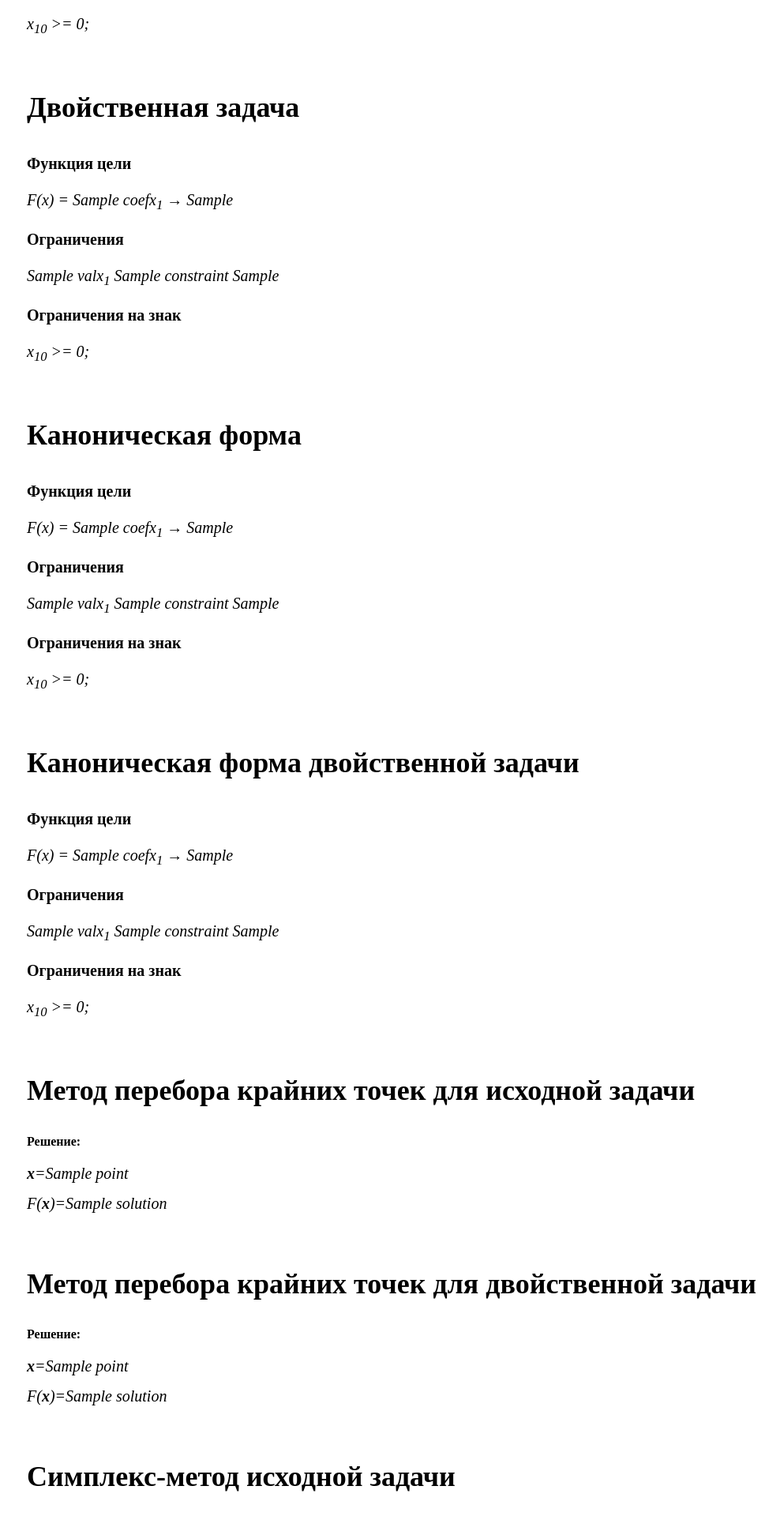
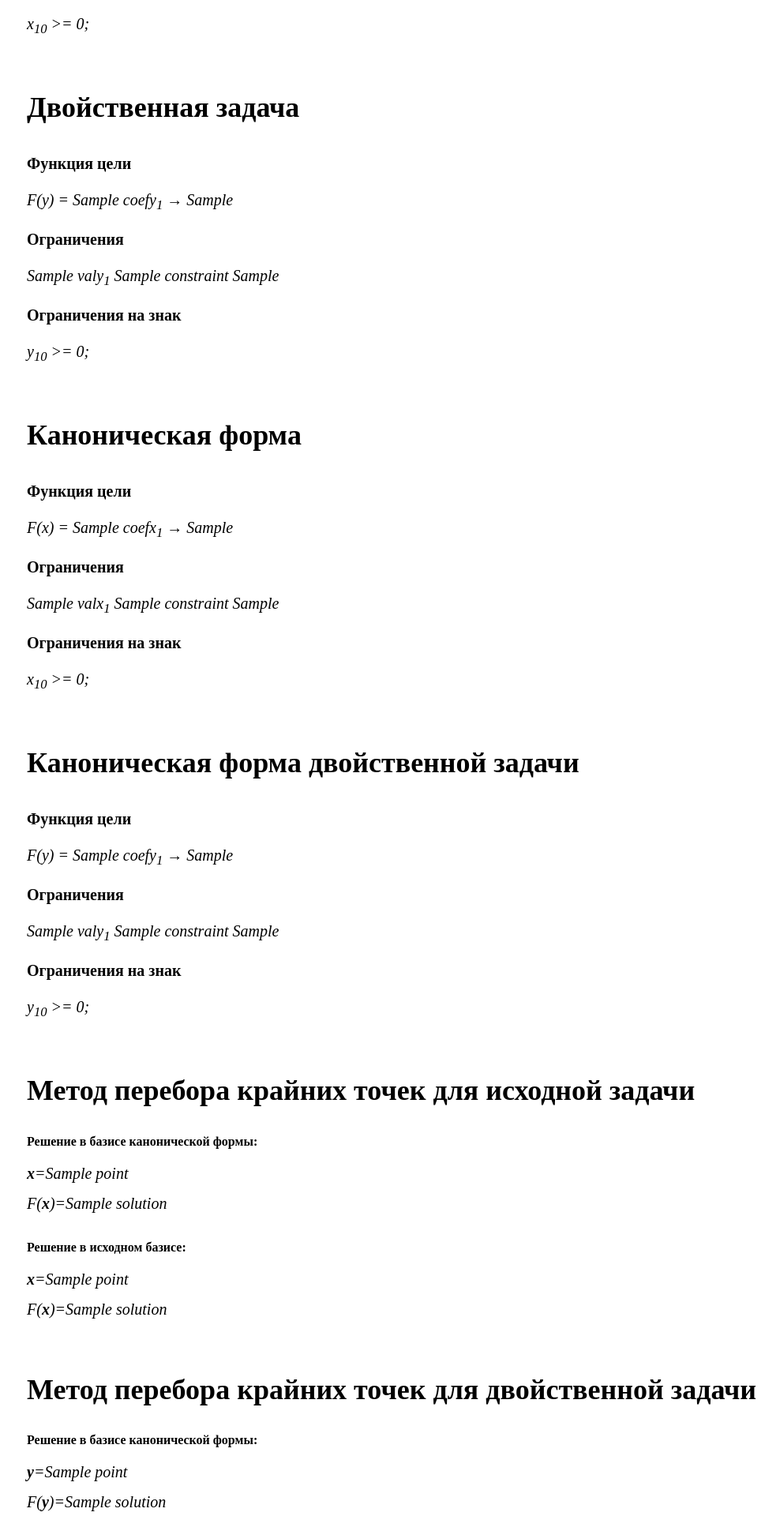
Before and after one commit to LuckyAm20/MetOpt, a Flask app: template lab1/simplex_method/web_gui/templates/results.html in a window 1280 px wide. Shown: the part 511-2431 px from the top of the page at 79% size, without its empty margins (138-1126 px from the left). Run offline with Flask 3, Linux system fonts and the light colour scheme; the template is opened without the code that fills it: most values are stand-ins (such as "Sample title", 1, 10 or a date in 2020).

Commit message:
new_update

```diff
--- a/lab1/simplex_method/web_gui/templates/results.html
+++ b/lab1/simplex_method/web_gui/templates/results.html
@@ -1,8 +1,6 @@
 {% extends 'base.html' %}
-
 {% block content %}
 <h1>Результат</h1>
-
 <div class="group-32-col">
     <h2>Исходная задача</h2>
     <div class="group-16-col">
@@ -33,16 +31,15 @@
                 </i></p>
         </div>
     </div>
-
 </div>
 <div class="group-32-col">
     <h2>Двойственная задача</h2>
     <div class="group-16-col">
         <p><strong>Функция цели</strong></p>
         <p><i>
-                F(x) =
+ F(y) =
  {% for coef in dual_task.target_coefs %}
-                {{coef}}x<sub>{{loop.index}}</sub> {% if not loop.last %} + {% endif %}
+ {{coef}}y<sub>{{loop.index}}</sub> {% if not loop.last %} + {% endif %}
  {% endfor %} <span>&#8594;</span> {{dual_task.task_type}} </i>
         </p>
         <p><strong>Ограничения</strong></p>
@@ -50,7 +47,7 @@
  {% for row in dual_task.constraints_array %}
             <p><i>
  {% for val in row %}
-                    {{val}}x<sub>{{loop.index}}</sub> {% if not loop.last %} + {% endif %}
+ {{val}}y<sub>{{loop.index}}</sub> {% if not loop.last %} + {% endif %}
                     {% endfor %}
                     {{dual_task.constraints[loop.index0]}} {{dual_task.right_part[loop.index0]}}
                 </i></p>
@@ -60,13 +57,12 @@
         <div class="group-8-col">
             <p><i>
                     {% for var_i in dual_task.vars_ge_zero %}
-                    x<sub>{{var_i + 1}}</sub> >= 0;
+                    y<sub>{{var_i + 1}}</sub> >= 0;
                     {% endfor %}
                 </i></p>
         </div>
     </div>
 </div>
-
 <div class="group-32-col">
     <h2>Каноническая форма</h2>
     <div class="group-16-col">
@@ -98,16 +94,14 @@
         </div>
     </div>
 </div>
-
-
 <div class="group-32-col">
     <h2>Каноническая форма двойственной задачи</h2>
     <div class="group-16-col">
         <p><strong>Функция цели</strong></p>
         <p><i>
-                F(x) =
+                F(y) =
                 {% for coef in dual_canonical.target_coefs %}
-                {{coef}}x<sub>{{loop.index}}</sub> {% if not loop.last %} + {% endif %}
+                {{coef}}y<sub>{{loop.index}}</sub> {% if not loop.last %} + {% endif %}
                 {% endfor %} <span>&#8594;</span> {{dual_canonical.task_type}} </i>
         </p>
         <p><strong>Ограничения</strong></p>
@@ -115,7 +109,7 @@
             {% for row in dual_canonical.constraints_array %}
             <p><i>
                     {% for val in row %}
-                    {{val}}x<sub>{{loop.index}}</sub> {% if not loop.last %} + {% endif %}
+                    {{val}}y<sub>{{loop.index}}</sub> {% if not loop.last %} + {% endif %}
                     {% endfor %}
                     {{dual_canonical.constraints[loop.index0]}} {{dual_canonical.right_part[loop.index0]}}
                 </i></p>
@@ -125,45 +119,52 @@
         <div class="group-8-col">
             <p><i>
                     {% for var_i in dual_canonical.vars_ge_zero %}
-                    x<sub>{{var_i + 1}}</sub> >= 0;
+                    y<sub>{{var_i + 1}}</sub> >= 0;
                     {% endfor %}
                 </i></p>
         </div>
     </div>
 </div>
-
-
-
-
 <div class="group-32-col">
     <h2>Метод перебора крайних точек для исходной задачи</h2>
     <div class="group-16-col">
-        <strong>Решение:</strong>
+        <strong>Решение в базисе канонической формы:</strong>
         <div class="group-8-col">
-            <p><i><strong>x</strong>={{point_method.point}}</i></p>
-            <p><i>F(<strong>x</strong>)={{point_method.solution}}</i></p>
+            <p><i><strong>x</strong>={{point_method.point|replace("'", '')}}</i></p>
+            <p><i>F(<strong>x</strong>)={{point_method.solution|replace("'", '')}}</i></p>
+        </div>
+    </div>
+    <div class="group-16-col">
+        <strong>Решение в исходном базисе:</strong>
+        <div class="group-8-col">
+            <p><i><strong>x</strong>={{point_method_original.point|replace("'", '')}}</i></p>
+            <p><i>F(<strong>x</strong>)={{point_method_original.solution|replace("'", '')}}</i></p>
         </div>
     </div>
     </div>
-
 <div class="group-32-col">
     <h2>Метод перебора крайних точек для двойственной задачи</h2>
     <div class="group-16-col">
-        <strong>Решение:</strong>
+        <strong>Решение в базисе канонической формы:</strong>
         <div class="group-8-col">
-            <p><i><strong>x</strong>={{point_method_dual.point}}</i></p>
-            <p><i>F(<strong>x</strong>)={{point_method_dual.solution}}</i></p>
+            <p><i><strong>y</strong>={{point_method_dual.point|replace("'", '')}}</i></p>
+            <p><i>F(<strong>y</strong>)={{point_method_dual.solution|replace("'", '')}}</i></p>
+        </div>
+    </div>
+    <div class="group-16-col">
+        <strong>Решение в исходном базисе:</strong>
+        <div class="group-8-col">
+            <p><i><strong>y</strong>={{point_method_dual_original.point|replace("'", '')}}</i></p>
+            <p><i>F(<strong>y</strong>)={{point_method_dual_original.solution|replace("'", '')}}</i></p>
         </div>
     </div>
     </div>
-
 <head>
     <style>
         .table {
             display: flex;
             flex-direction: column;
         }
-
         .table div {
             border: 1px solid black;
             padding: 10px; /* Увеличьте размер текста здесь */
@@ -177,8 +178,13 @@
         <div class="group-16-col">
             <strong>Решение:</strong>
             <div class="group-8-col">
-                <p><i><strong>x</strong>={{simplex_method.point}}</i></p>
-                <p><i>F(<strong>x</strong>)={{simplex_method.solution}}</i></p>
+                <p><i><strong>x</strong>={{simplex_method.point|replace("'", '')}}</i></p>
+                <p><i>F(<strong>x</strong>)={{simplex_method.solution|replace("'", '')}}</i></p>
+            </div>
+            <strong>Решение в исходном базисе:</strong>
+            <div class="group-8-col">
+                <p><i><strong>x</strong>={{simplex_method_original.point|replace("'", '')}}</i></p>
+                <p><i>F(<strong>x</strong>)={{simplex_method_original.solution|replace("'", '')}}</i></p>
             </div>
             <p><strong>Таблицы на каждой итерации:</strong></p>
             <div class="group-8-col">
@@ -193,14 +199,18 @@
             </div>
         </div>
     </div>
-
     <div class="group-32-col">
     <h2>Симплекс-метод двойственной задачи</h2>
     <div class="group-16-col">
         <strong>Решение:</strong>
         <div class="group-8-col">
-            <p><i><strong>x</strong>={{simplex_method_dual.point}}</i></p>
-            <p><i>F(<strong>x</strong>)={{simplex_method_dual.solution}}</i></p>
+            <p><i><strong>y</strong>={{point_method_dual.point|replace("'", '')}}</i></p>
+            <p><i>F(<strong>y</strong>)={{point_method_dual.solution|replace("'", '')}}</i></p>
+        </div>
+        <strong>Решение в исходном базисе:</strong>
+        <div class="group-8-col">
+            <p><i><strong>y</strong>={{point_method_dual_original.point|replace("'", '')}}</i></p>
+            <p><i>F(<strong>y</strong>)={{point_method_dual_original.solution|replace("'", '')}}</i></p>
         </div>
         <p><strong>Таблицы на каждой итерации:</strong></p>
         <div class="group-8-col">
```
Also changed, not shown: lab1/simplex_method/core/dualize/canonical_form.py (+14 -4 lines), lab1/simplex_method/web_gui/routers.py (+72 -14 lines), 1 other file. Lines whose indentation alone changed are shown as unchanged.
